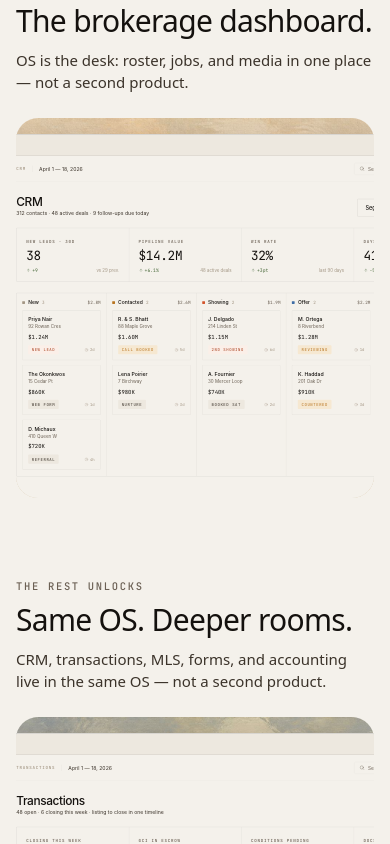
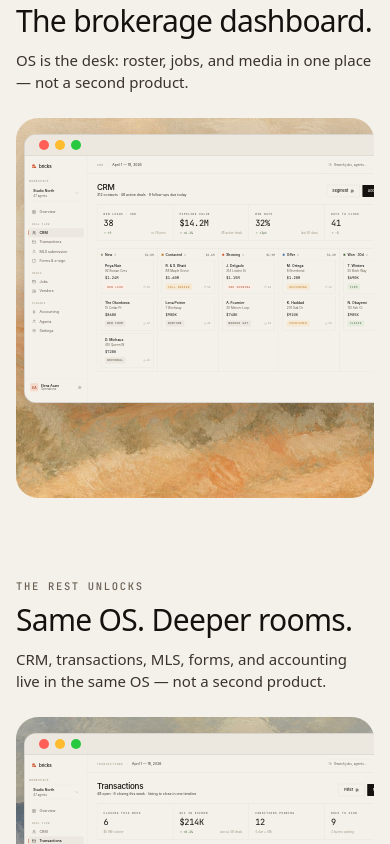
Before and after one commit to bricks-group/bricks-site, a Next.js app: page / in a window 390 px wide. Shown: the part 1480-2324 px from the top of the page. Built offline with nearby package versions, Linux system fonts and the light colour scheme; a web font is replaced by a local one.

Commit message:
Restore CRM and Transactions screenshots; no-scroll only on first OS window

```diff
--- a/public/screens/bricks.js
+++ b/public/screens/bricks.js
@@ -600,7 +600,7 @@ function BrokShell({ dark=false, screen='overview', role='brokerage', customize=
           <div onClick={locked ? undefined : () => setCur('settings')} style={{ cursor: locked ? 'default' : 'pointer', display:'flex' }}><I name="cog" size={15} color={th.ink3}/></div>
         </div>
       </aside>
-      <main style={{ flex:1, display:'flex', flexDirection:'column', minWidth:0, overflow: locked ? 'hidden' : 'auto' }}>
+      <main style={{ flex:1, display:'flex', flexDirection:'column', minWidth:0, overflow: (locked && cur === 'overview') ? 'hidden' : 'auto' }}>
         <TopBar th={th} screen={cur}/>
         <div style={{ padding:'32px 36px', display:'flex', flexDirection:'column', gap:28 }}>
           {cur === 'overview'    && <OverviewContent     th={th} dark={dark} role={role} customize={customize}/>}
--- a/public/screens/os.html
+++ b/public/screens/os.html
@@ -15,8 +15,6 @@
   html[data-theme="dark"], html[data-theme="dark"] body { background:#141210; }
   html[data-theme="light"], html[data-theme="light"] body { background:#E4DED2; }
   #root { display:block; width:1440px; height:920px; overflow:hidden; }
-  #root, #root * { scrollbar-width: none; }
-  #root ::-webkit-scrollbar { display: none; width: 0; height: 0; }
 </style>
 </head>
 <body>
--- a/src/app/globals.css
+++ b/src/app/globals.css
@@ -463,13 +463,7 @@ html[data-theme="dark"] .pwin{
   .prod-row .prod-copy{order:1;padding:0;max-width:none;}
   .prod-row .tray{order:2;height:380px;min-height:340px;}
   .tray-bleed-end .tray-stage,
-  .tray-bleed-start .tray-stage{
-    left:50%;
-    right:auto;
-    width:160%;
-    top:16px;
-    transform:translateX(-50%);
-  }
+  .tray-bleed-start .tray-stage{width:108%;left:8px;right:auto;top:16px;transform:none;}
   .tray-phone{height:480px;min-height:440px;}
   .tray-phone .tray-stage{width:min(300px,70%);}
 }
```
Also changed, not shown: public/screens/bricks.compiled.js.
